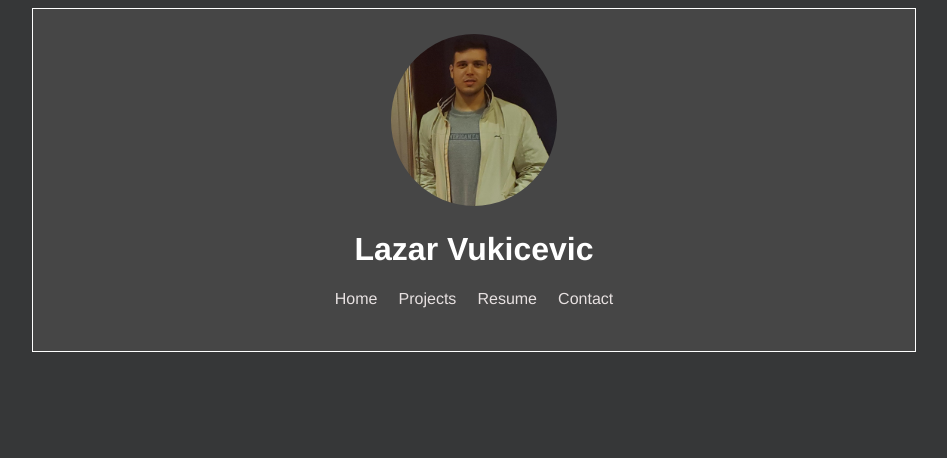
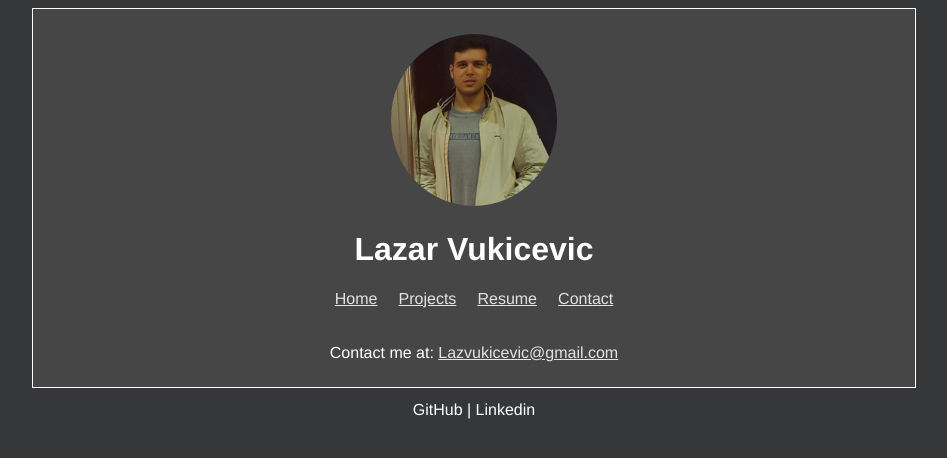
Before and after one commit to LazarVukicevic/LazarVukicevic.github.io, a Django app: template mysite/home/templates/home/contact.html in a window 1280 px wide. Shown: the top 458 px of the page, without its empty margins (166-1113 px from the left). Run offline with Django 4.2, Linux system fonts and the light colour scheme; the template is opened without the code that fills it, so the values that code supplies are empty.

Commit message:
added links

```diff
--- a/mysite/home/static/home/styles.css
+++ b/mysite/home/static/home/styles.css
@@ -4,7 +4,6 @@ body {
     text-align: center;
     color: rgb(255, 255, 255);
 }
-
 
 .main {
     display: inline-block;
@@ -16,6 +15,15 @@ body {
     border: 1px;
     border-style: solid;
     overflow-wrap: normal;
+}
+
+a:link, a:visited, a:hover, a:active {
+    color: rgb(231, 225, 225);
+}
+
+
+footer {
+    padding: 1%;
 }
 
 ul {
--- a/mysite/home/templates/home/contact.html
+++ b/mysite/home/templates/home/contact.html
@@ -1 +1,5 @@
 {% extends "home/layout.html" %}
+{% block body %}
+    <br>
+    Contact me at: <a href="mailto:Lazvukicevic@gmail.com">Lazvukicevic@gmail.com</a>
+{% endblock %}
--- a/mysite/home/templates/home/layout.html
+++ b/mysite/home/templates/home/layout.html
@@ -13,14 +13,17 @@
         <img src="{% static 'home/dune.jpg' %}" alt="Picture of Lazar" id="lazarimg">
         <h1>Lazar Vukicevic</h1>
         <ul>
-            <li>Home</li>
-            <li>Projects</li>
-            <li>Resume</li>
-            <li>Contact</li>
+            <li><a href="{% url 'index' %}">Home</a></li>
+            <li><a href="{% url 'projects' %}">Projects</a></li>
+            <li><a href="{% url 'resume' %}">Resume</a></li>
+            <li><a href="{% url 'contact' %}">Contact</a></li>
         </ul>
         <br>
         {% block body %}
         {% endblock %}
     </div>
+    <footer>
+        GitHub | Linkedin
+    </footer>
 </body>
 </html>
--- a/mysite/home/urls.py
+++ b/mysite/home/urls.py
@@ -4,4 +4,7 @@ from . import views
 
 urlpatterns = [
     path("", views.index, name="index"),
+    path("projects/", views.projects, name="projects"),
+    path("resume/", views.resume, name="resume"),
+    path("contact/", views.contact, name="contact"),
 ]
```
Also changed, not shown: mysite/home/views.py (+9 -0 lines).
